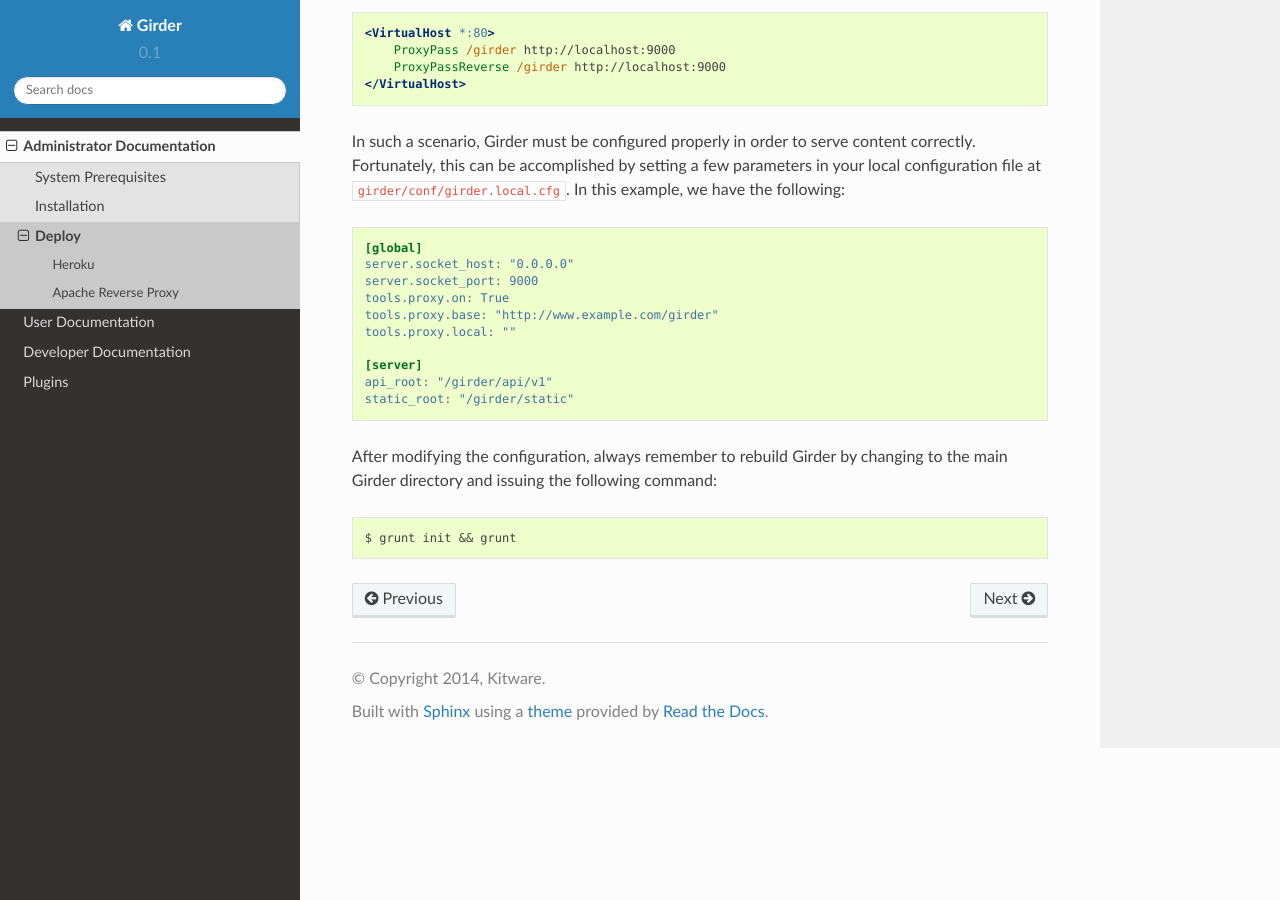
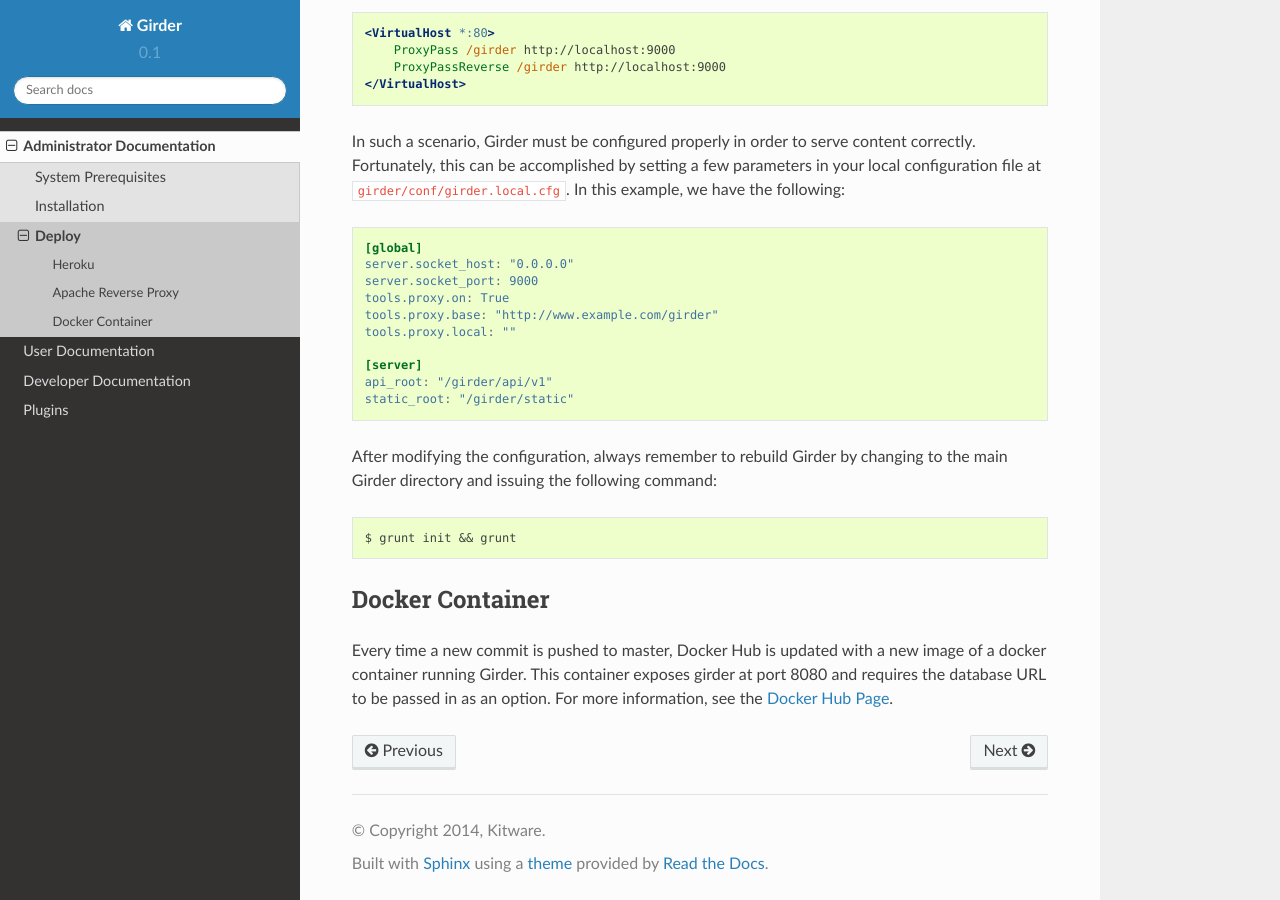
Before and after one commit to girder/girder, a Sphinx documentation site: the page built from docs/deploy.rst, in a window 1280 px wide and 900 px high, scrolled down 837 px. Built offline with Sphinx 7.4.7 and the Read the Docs theme 2.0.0, drawn with Linux system fonts in a browser that asks for light colours.

Commit message:
Adding docs for using Docker.

```diff
--- a/docs/deploy.rst
+++ b/docs/deploy.rst
@@ -66,3 +66,12 @@
 the main Girder directory and issuing the following command: ::
 
     $ grunt init && grunt
+
+Docker Container
+----------------
+
+Every time a new commit is pushed to master, Docker Hub is updated with a new
+image of a docker container running Girder. This container exposes girder at
+port 8080 and requires the database URL to be passed in as an option. For more
+information, see the
+`Docker Hub Page <https://registry.hub.docker.com/u/girder/girder/>`_.
```
